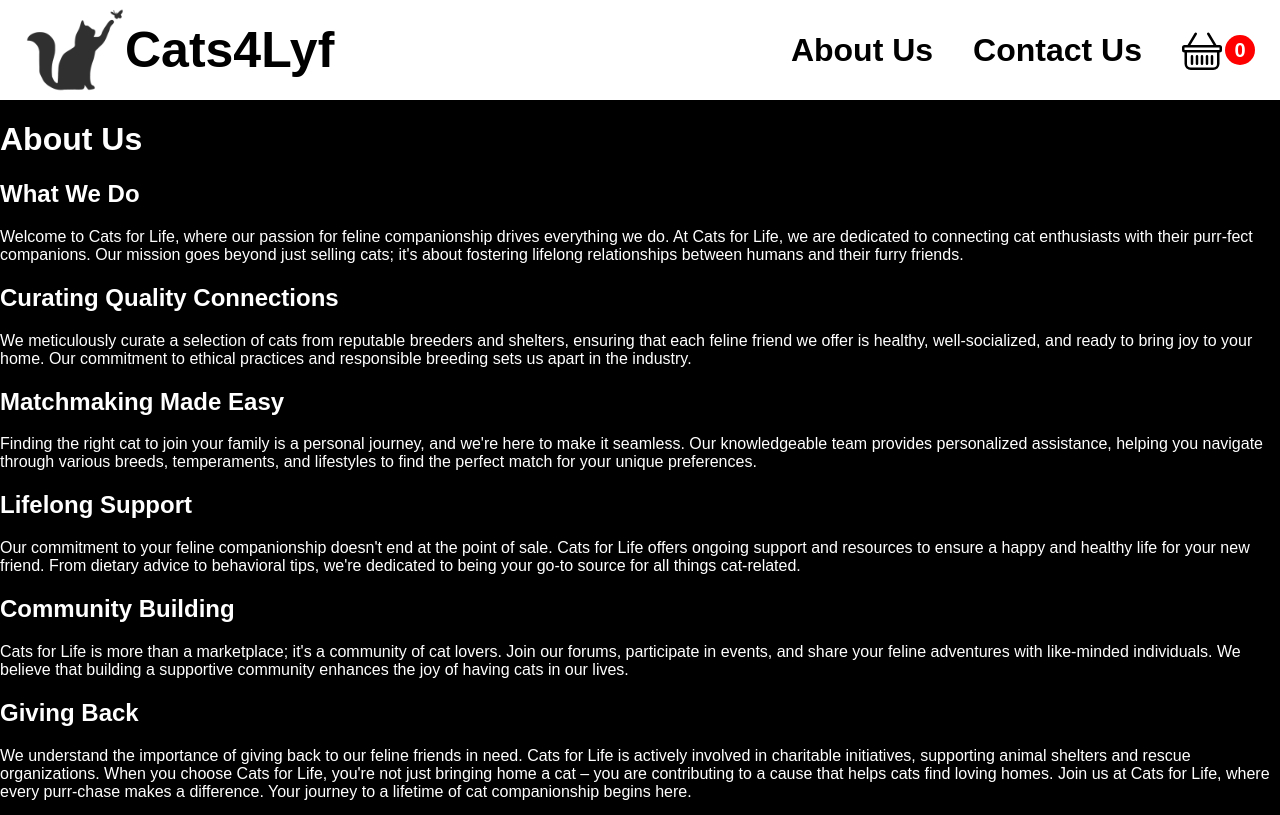
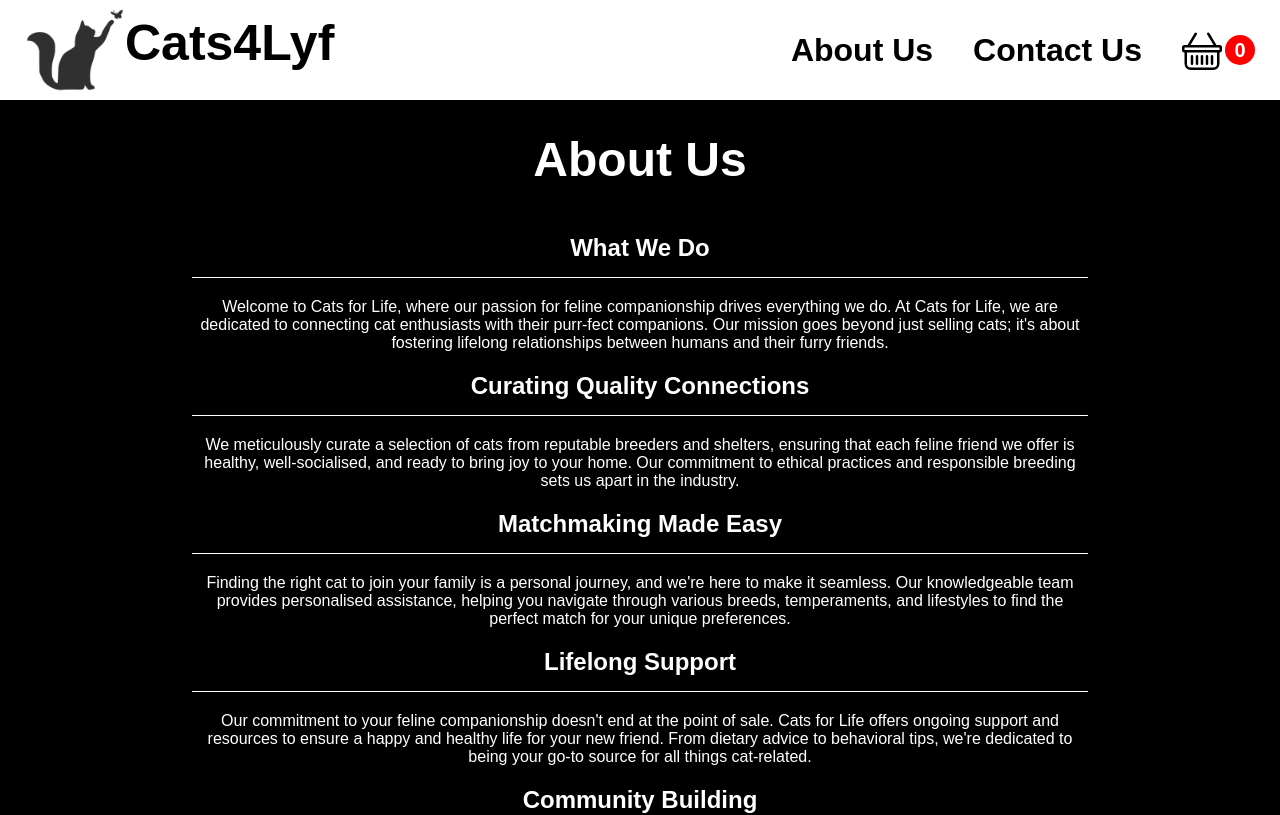
Before and after one commit to latham91/cn-cats4lyf, a React (Vite) app: page /About in a window 1280 px wide. Shown: the top 815 px of the page. Built offline with nearby package versions, Linux system fonts and the light colour scheme; no server answers.

Commit message:
styling changes to pages

```diff
--- a/src/pages/About.css
+++ b/src/pages/About.css
@@ -1,16 +1,21 @@
-.aboutUs-container {
-    max-width: 850px;
-    margin: 0 auto;
-    padding: 20px;
-    border: 10px solid #1c1a1a82;
-    border-radius: 20px;
+h1 {
     text-align: center;
-    font-size: larger;
+    color: white;
+    padding-bottom: 15px;
+    font-size: 3em;
 }
 
+.aboutWrapper {
+        text-align: center;
+        border-bottom: 1px solid white;
+        color: white;
+        padding-bottom: 15px;
+        max-width: 70%;
+        margin: 0 auto;
+}
 
-.aboutUs-container img {
-    border-radius: 20px;
-    max-width: 100%;
-    height: 100%;
+main {
+    h2{
+        font-size: 1.5em;
+    }
 }
--- a/src/pages/About.jsx
+++ b/src/pages/About.jsx
@@ -7,7 +7,7 @@ const AboutUs = () => {
     // Oana Lupascu - About and Footer
 
     return (
-        <div>
+        <div className="aboutWrapper">
             <header>
                 <h1>About Us</h1>
             </header>
@@ -20,12 +20,12 @@ const AboutUs = () => {
 
                 <section>
                     <h2>Curating Quality Connections</h2>
-                    <p>We meticulously curate a selection of cats from reputable breeders and shelters, ensuring that each feline friend we offer is healthy, well-socialized, and ready to bring joy to your home. Our commitment to ethical practices and responsible breeding sets us apart in the industry.</p>
+                    <p>We meticulously curate a selection of cats from reputable breeders and shelters, ensuring that each feline friend we offer is healthy, well-socialised, and ready to bring joy to your home. Our commitment to ethical practices and responsible breeding sets us apart in the industry.</p>
                 </section>
 
                 <section>
                     <h2>Matchmaking Made Easy</h2>
-                    <p>Finding the right cat to join your family is a personal journey, and we're here to make it seamless. Our knowledgeable team provides personalized assistance, helping you navigate through various breeds, temperaments, and lifestyles to find the perfect match for your unique preferences.</p>
+                    <p>Finding the right cat to join your family is a personal journey, and we're here to make it seamless. Our knowledgeable team provides personalised assistance, helping you navigate through various breeds, temperaments, and lifestyles to find the perfect match for your unique preferences.</p>
                 </section>
 
                 <section>
@@ -40,14 +40,10 @@ const AboutUs = () => {
 
                 <section>
                     <h2>Giving Back</h2>
-                    <p>We understand the importance of giving back to our feline friends in need. Cats for Life is actively involved in charitable initiatives, supporting animal shelters and rescue organizations. When you choose Cats for Life, you're not just bringing home a cat – you are contributing to a cause that helps cats find loving homes.
+                    <p>We understand the importance of giving back to our feline friends in need. Cats for Life is actively involved in charitable initiatives, supporting animal shelters and rescue organisations. When you choose Cats for Life, you're not just bringing home a cat – you are contributing to a cause that helps cats find loving homes.
                     Join us at Cats for Life, where every purr-chase makes a difference. Your journey to a lifetime of cat companionship begins here.</p>
                 </section>
             </main>
-
-            <footer>
-                <p>insert footer here</p>
-            </footer>
         </div>
     );
 }
--- a/src/pages/CheckOut.jsx
+++ b/src/pages/CheckOut.jsx
@@ -47,7 +47,7 @@ const Checkout = ({basketItems, basketTotal}) => {
 
         ))}
     </div>
-        <div>
+        <div className="total">
             Total: £{basketTotal}
         </div>
       <form onSubmit={handleSubmit}>
--- a/src/pages/Checkout.css
+++ b/src/pages/Checkout.css
@@ -0,0 +1,84 @@
+/* checkout.css */
+
+/* Container styling */
+/* div {
+    max-width: 600px;
+    margin: auto;
+    padding: 20px;
+  } */
+
+  /* Header styling */
+  h2 {
+    text-align: center;
+    border-bottom: 1px solid white;
+    color: white;
+    padding-bottom: 15px;
+    font-size: 3em;
+  }
+
+  /* Checkout items styling */
+  .checkoutItems {
+    border-bottom: 1px solid #ccc;
+    padding-bottom: 10px;
+    margin-bottom: 10px;
+    max-width: 70%;
+    margin: 0 auto;
+  }
+
+  /* Basket item styling */
+  .basket-item {
+    display: flex;
+    align-items: center;
+    margin-bottom: 10px;
+  }
+
+  .basket-item img {
+    max-width: 50px;
+    margin-right: 10px;
+  }
+
+  /* Form styling */
+  form {
+    display: flex;
+    flex-direction: column;
+    max-width: 70%;
+    margin: auto;
+    padding: 20px;
+  }
+
+  label {
+    margin-bottom: 8px;
+  }
+
+  input,
+  textarea {
+    width: 100%;
+    padding: 8px;
+    margin-bottom: 12px;
+  }
+
+  button {
+    background-color: #4caf50;
+    color: white;
+    padding: 10px;
+    cursor: pointer;
+    max-width: 600px;
+    margin: auto;
+    padding: 20px;
+  }
+
+  button:hover {
+    background-color: #45a049;
+  }
+
+  /* Purchase completion message styling */
+  .purchase-message {
+    color: #4caf50;
+    font-weight: bold;
+  }
+
+  .total {
+    text-align: center;
+    border-bottom: 1px solid white;
+    font-size: 2em;
+  }
--- a/src/pages/Contact.css
+++ b/src/pages/Contact.css
@@ -1,16 +1,31 @@
-.aboutUs-container {
-    max-width: 850px;
-    margin: 0 auto;
-    padding: 20px;
-    border: 10px solid #1c1a1a82;
-    border-radius: 20px;
+h1 {
     text-align: center;
-    font-size: larger;
+    color: white;
+    padding-bottom: 15px;
+    font-size: 3em;
 }
 
+footer {
+        text-align: center;
+        border-bottom: 1px solid white;
+        color: white;
+        padding-bottom: 15px;
+        max-width: 70%;
+        margin: 0 auto;
+}
 
-.aboutUs-container img {
-    border-radius: 20px;
-    max-width: 100%;
-    height: 100%;
+main {
+    h2{
+        font-size: 1.5em;
+    }
 }
+
+footer {
+    h4 {
+    text-align: center;
+    color: white;
+    padding-bottom: 15px;
+    font-size: 2em;
+    }
+
+}
--- a/src/pages/Contact.jsx
+++ b/src/pages/Contact.jsx
@@ -6,7 +6,7 @@ const ContactUs = () => {
             <div className="container">
                 <div className="row">
                     <div className="col-md-4">
-                        <h4> Cats for Life</h4>
+                        <h2>Contact Us</h2>
                         <p>We are here for you and your cats!</p>
                         <p>
                             Have a question, need assistance, or just want to talk about cats? We&apos;re all ears!
```
